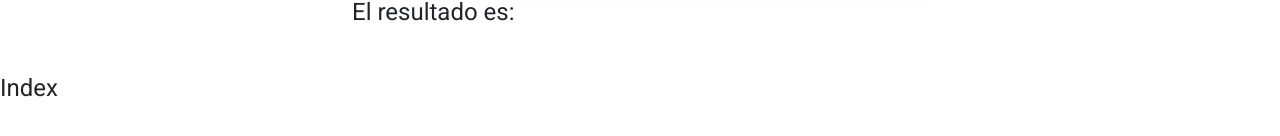
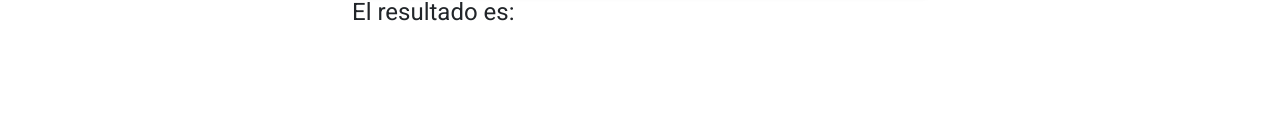
Before and after one commit to IDGS-901-19002228/intro-angular-idgs901, an Angular app: page / in a window 1280 px wide. Shown: the part 574-710 px from the top of the page. Built offline with nearby package versions, Linux system fonts and the light colour scheme.

Commit message:
CFLP Clase 17/06/23

```diff
--- a/src/index.html
+++ b/src/index.html
@@ -13,6 +13,5 @@
 </head>
 <body class="mat-typography">
   <app-root></app-root>
-  <h1>Index</h1>
 </body>
 </html>
--- a/src/styles.css
+++ b/src/styles.css
@@ -2,5 +2,3 @@
 
 html, body { height: 100%; }
 body { margin: 0; font-family: Roboto, "Helvetica Neue", sans-serif; }
-
-.container{}
```
